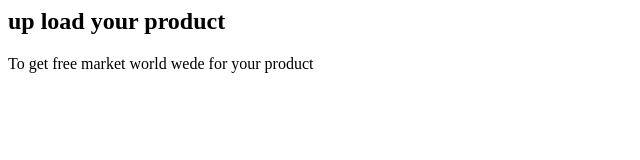
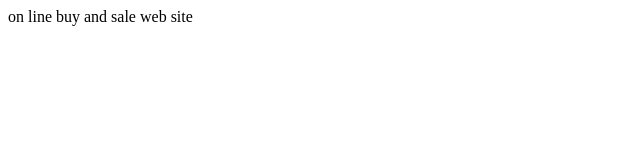
Before and after one commit to 12-mahmud/mekseb-, a plain HTML site: page index.html in a window 1280 px wide. Shown: the whole page, without its empty margins (0-640 px from the left). Drawn offline with Linux system fonts and the light colour scheme.

Commit message:
Update index.html

```diff
--- a/index.html
+++ b/index.html
@@ -1,3 +1,7 @@
-<hellow world/>
-<h2> up load your product </h2>
-<ou> To get free market world wede for your product </ou>
+<!DOCTYPE html/>
+<html lang="en">
+  <head>
+    <title> market web page  </title>
+  </head>
+    <body>on line buy and sale web site  </body>
+  </html>
```
